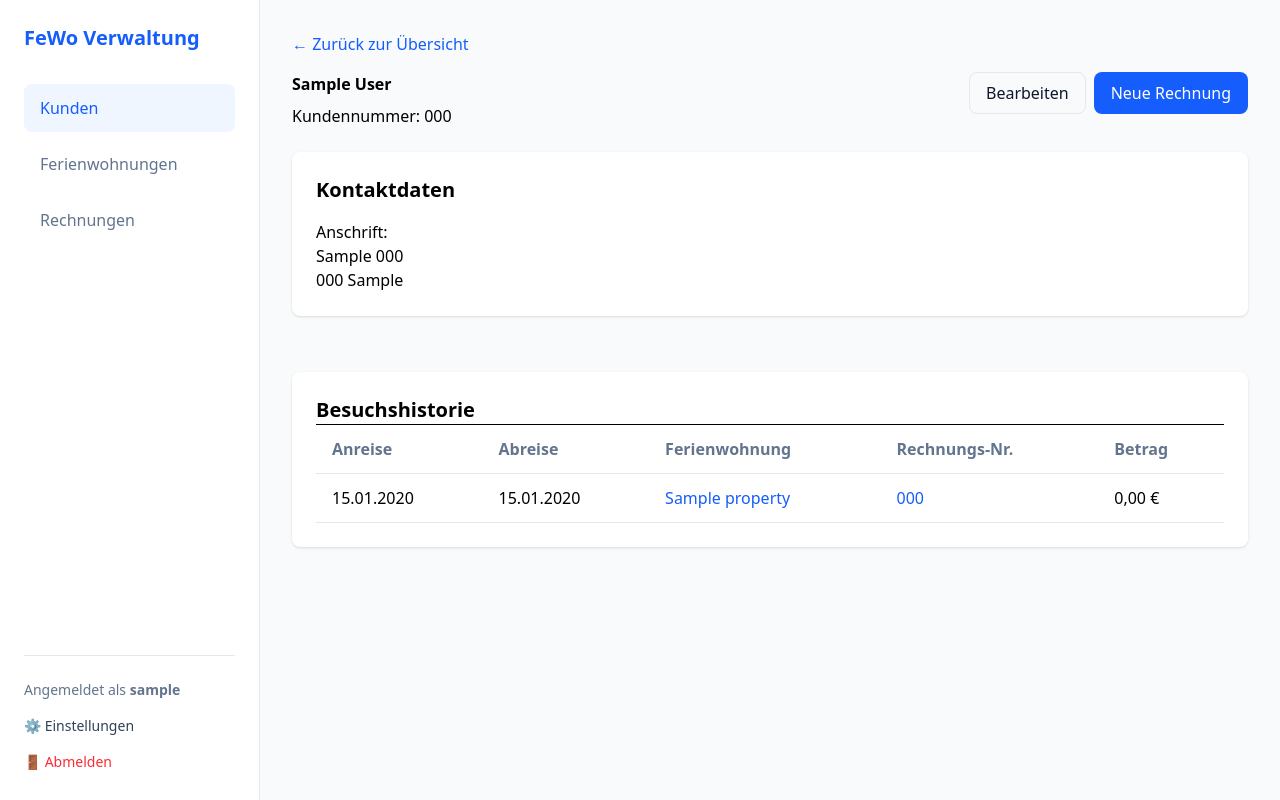
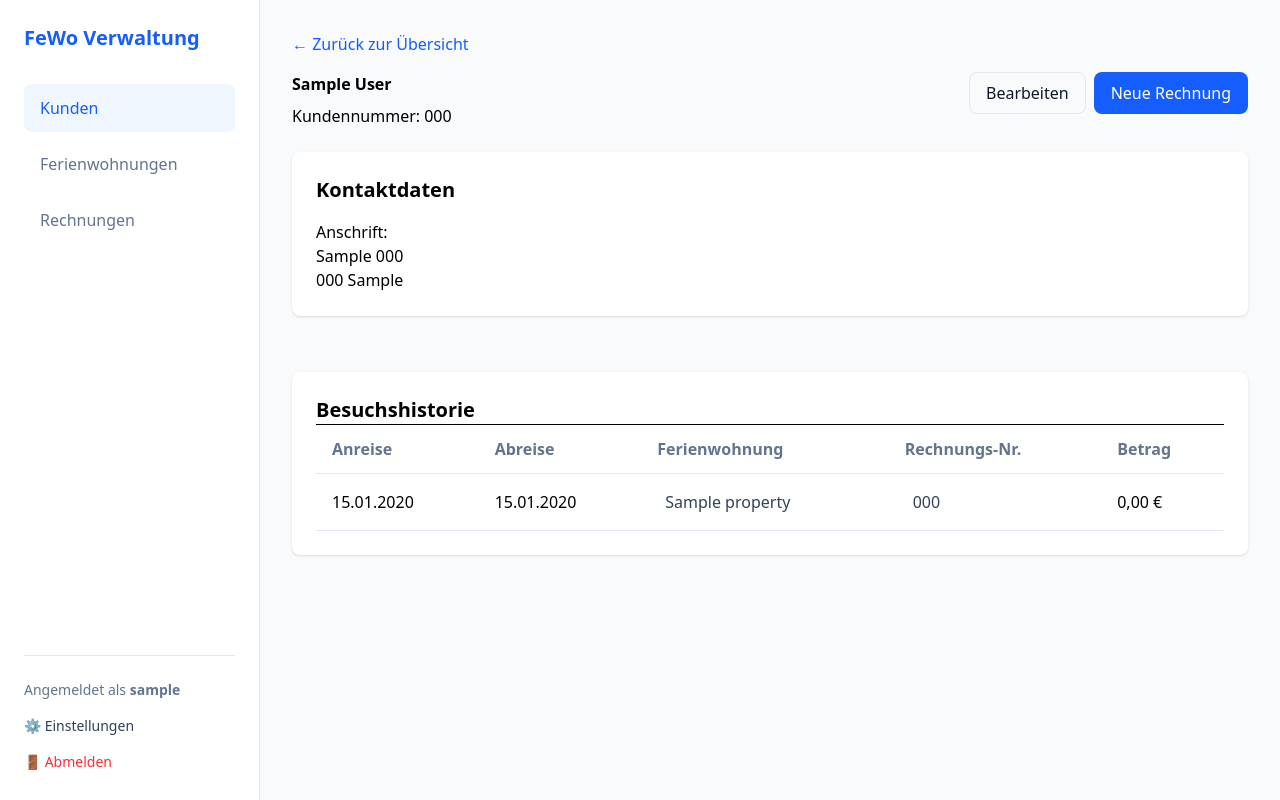
Before and after one commit to RaykKretzschmar/FeWo-Verwaltung, a Django app: page /customers/1/ in a window 1280 px wide. Run offline with Django 5.2, Linux system fonts and the light colour scheme; a user stored in the database is signed in; tables that the repository leaves empty hold one stand-in row (values such as "Sample post").

Commit message:
feat: improve formatting of text with link

```diff
--- a/fewo_web/fewo/customers/templates/customers/customer_detail.html
+++ b/fewo_web/fewo/customers/templates/customers/customer_detail.html
@@ -70,15 +70,18 @@
                     <td class="p-4">
                         {% if invoice.rental_property %}
                         <a href="{% url 'property_update' pk=invoice.rental_property.pk %}"
-                            class="text-blue-600 hover:underline">
+                            class="font-medium text-slate-700 hover:text-slate-900 hover:bg-slate-100 px-2 py-1 rounded transition-colors inline-block">
                             {{ invoice.rental_property.name }}
                         </a>
                         {% else %}
-                        -
+                        <span class="text-slate-400">-</span>
                         {% endif %}
                     </td>
                     <td class="p-4">
-                        <a href="{% url 'invoice_update' pk=invoice.pk %}" class="text-blue-600 hover:underline">{{ invoice.invoice_number }}</a>
+                        <a href="{% url 'invoice_update' pk=invoice.pk %}"
+                            class="font-medium text-slate-700 hover:text-slate-900 hover:bg-slate-100 px-2 py-1 rounded transition-colors inline-block">
+                            {{ invoice.invoice_number }}
+                        </a>
                     </td>
                     <td class="p-4">{{ invoice.total_price }} €</td>
                 </tr>
--- a/fewo_web/fewo/invoices/templates/invoices/invoice_list.html
+++ b/fewo_web/fewo/invoices/templates/invoices/invoice_list.html
@@ -26,7 +26,8 @@
                 <td>{{ invoice.invoice_number }}</td>
                 <td>{{ invoice.date|date:"d.m.Y" }}</td>
                 <td>
-                    <a href="{% url 'customer_detail' pk=invoice.customer.pk %}" class="text-blue-600 hover:underline">
+                    <a href="{% url 'customer_detail' pk=invoice.customer.pk %}"
+                        class="font-medium text-slate-700 hover:text-slate-900 hover:bg-slate-100 px-2 py-1 rounded transition-colors inline-block">
                         {{ invoice.customer }}
                     </a>
                 </td>
```
